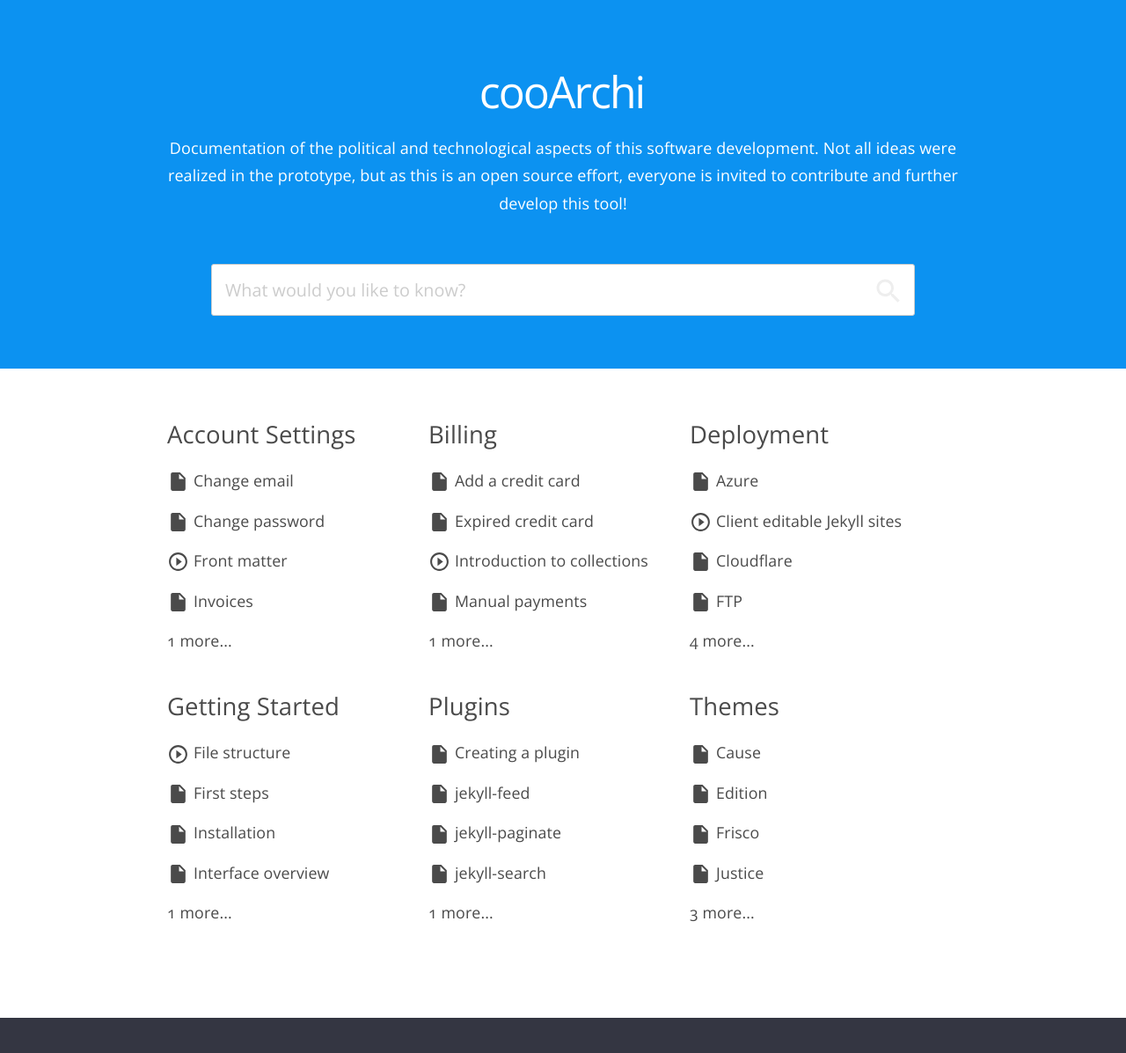
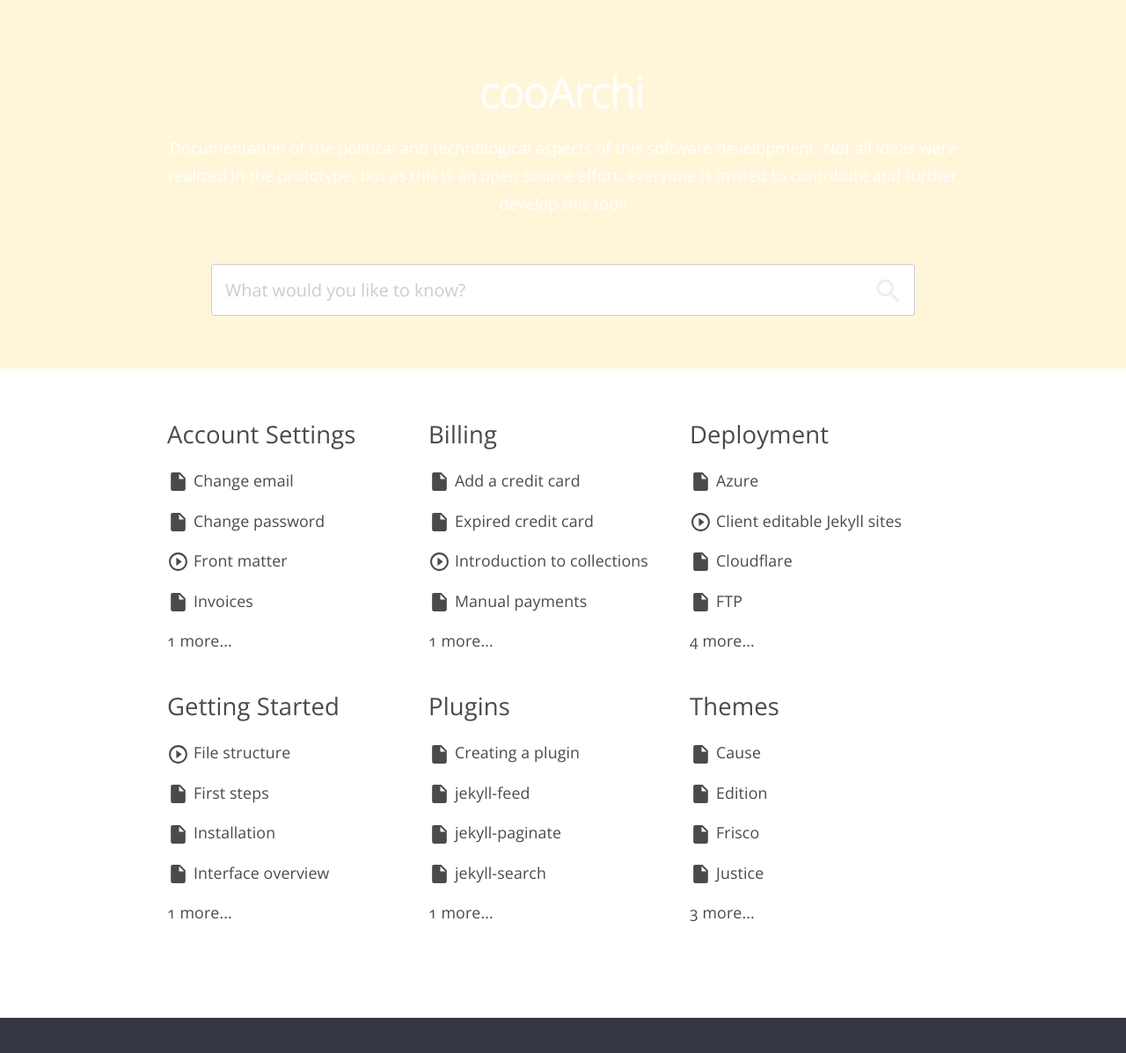
Before and after one commit to cooarchi/documentation, a Jekyll site: the page built from index.html, in a window 1280 px wide. Shown: the whole page at 88% size. Built offline with Jekyll 4.4.1, drawn with Linux system fonts in a browser that asks for light colours; nearby versions of some CDN libraries.

Commit message:
Update variables.scss

```diff
--- a/_sass/variables.scss
+++ b/_sass/variables.scss
@@ -8,7 +8,7 @@
 $dark-grey: #222;
 $medium-grey: #666;
 $light-grey: #ccc;
-$header-color: #0c92f1;
+$header-color: #fff6da;
 
 $link-color: #4A4A4A;
 $link-hover-color: #111;
```
